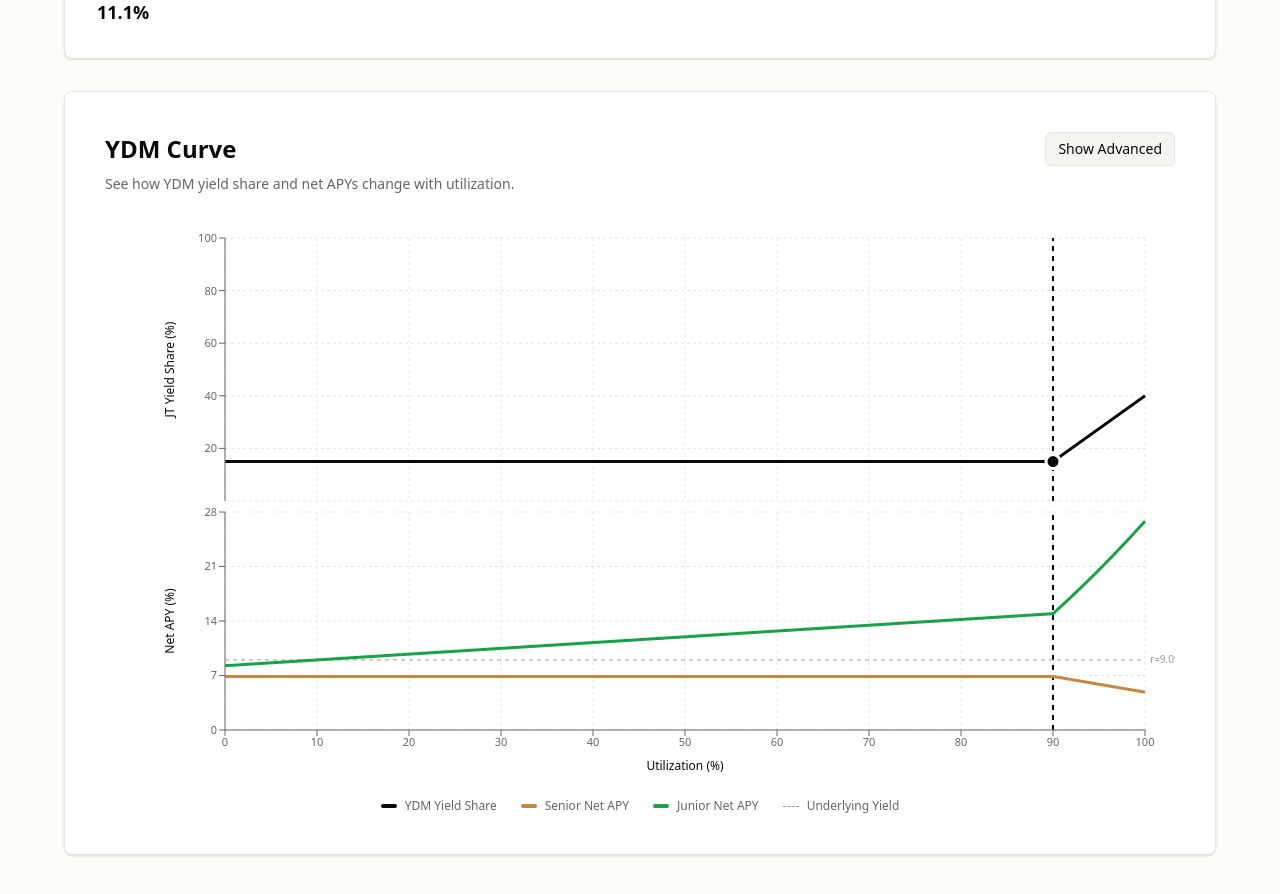
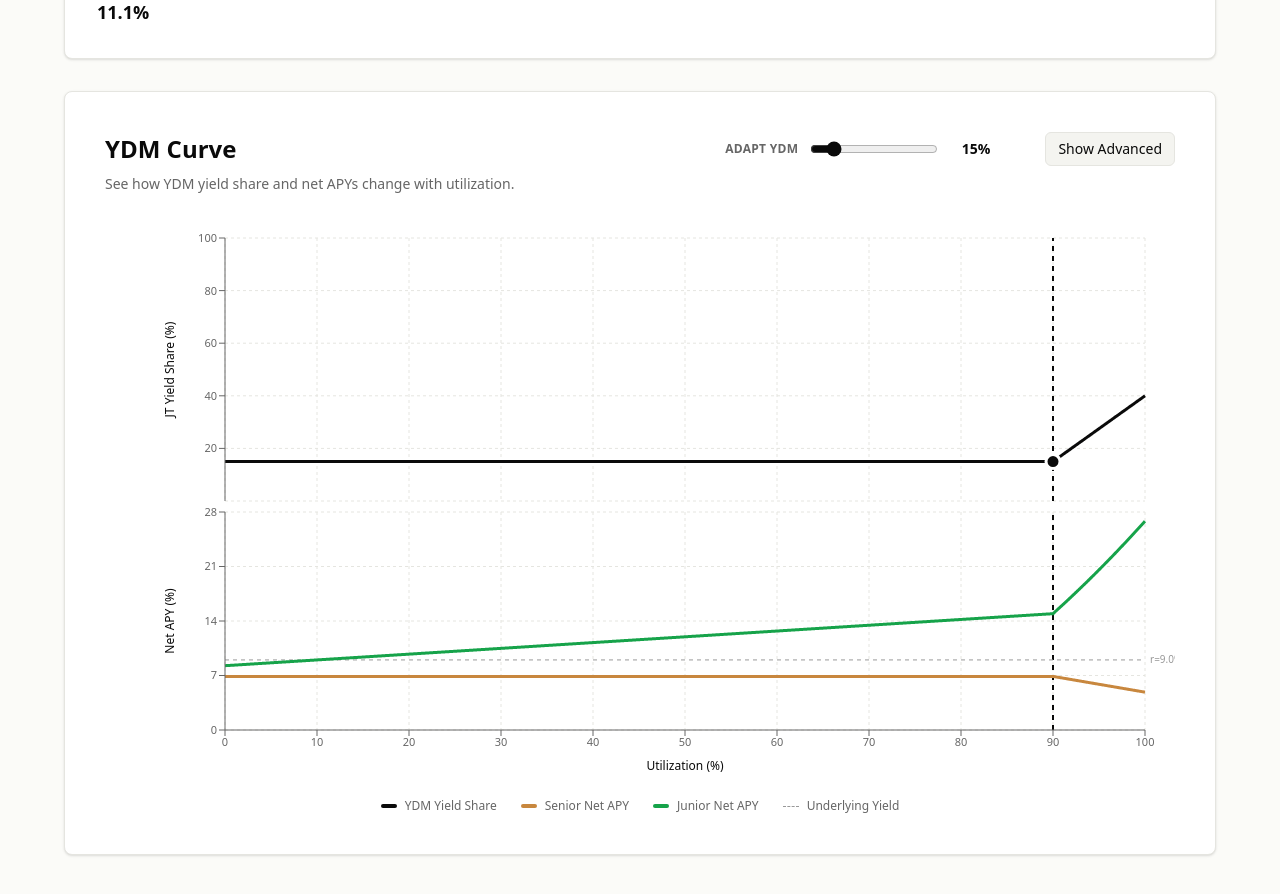
Before and after one commit to roycoprotocol/royco-simulator, a Next.js app: page / in a window 1280 px wide. Shown: the part 1820-2714 px from the top of the page. Built offline with nearby package versions, Linux system fonts and the light colour scheme.

Commit message:
restore inline Adapt YDM control on YDM Curve card header

```diff
--- a/app/page.tsx
+++ b/app/page.tsx
@@ -1336,6 +1336,24 @@ export default function YieldSimulator() {
                   <h2 className="text-2xl font-semibold text-[#0a0a0a]">
                     YDM Curve
                   </h2>
+                  <div className="flex items-center gap-3 flex-wrap">
+                    <label className="text-xs font-semibold uppercase tracking-wide text-[#666666]">Adapt YDM</label>
+                    <input
+                      type="range"
+                      min={1}
+                      max={100}
+                      value={adaptYdm}
+                      onChange={(e) => setAdaptYdm(Number(e.target.value))}
+                      className="w-32 accent-[#0a0a0a]"
+                    />
+                    <span className="text-sm font-semibold text-[#0a0a0a] w-10 text-right">{adaptYdm}%</span>
+                    <button
+                      onClick={() => setAdaptYdm(parseNumber(ydmYT) || defaultAdaptYdm)}
+                      className={`text-xs transition-colors ${adaptYdm !== (parseNumber(ydmYT) || defaultAdaptYdm) ? 'text-[#666666] hover:text-[#0a0a0a]' : 'invisible'}`}
+                      title="Reset to default"
+                    >
+                      Reset
+                    </button>
                     <button
                       type="button"
                       onClick={() => setShowYdmAdvanced(!showYdmAdvanced)}
@@ -1343,6 +1361,7 @@ export default function YieldSimulator() {
                     >
                       {showYdmAdvanced ? 'Hide Advanced' : 'Show Advanced'}
                     </button>
+                  </div>
                 </div>
                 <p className="text-sm text-[#666666]">
                   See how YDM yield share and net APYs change with utilization.
```
Lines whose indentation alone changed are shown as unchanged.
